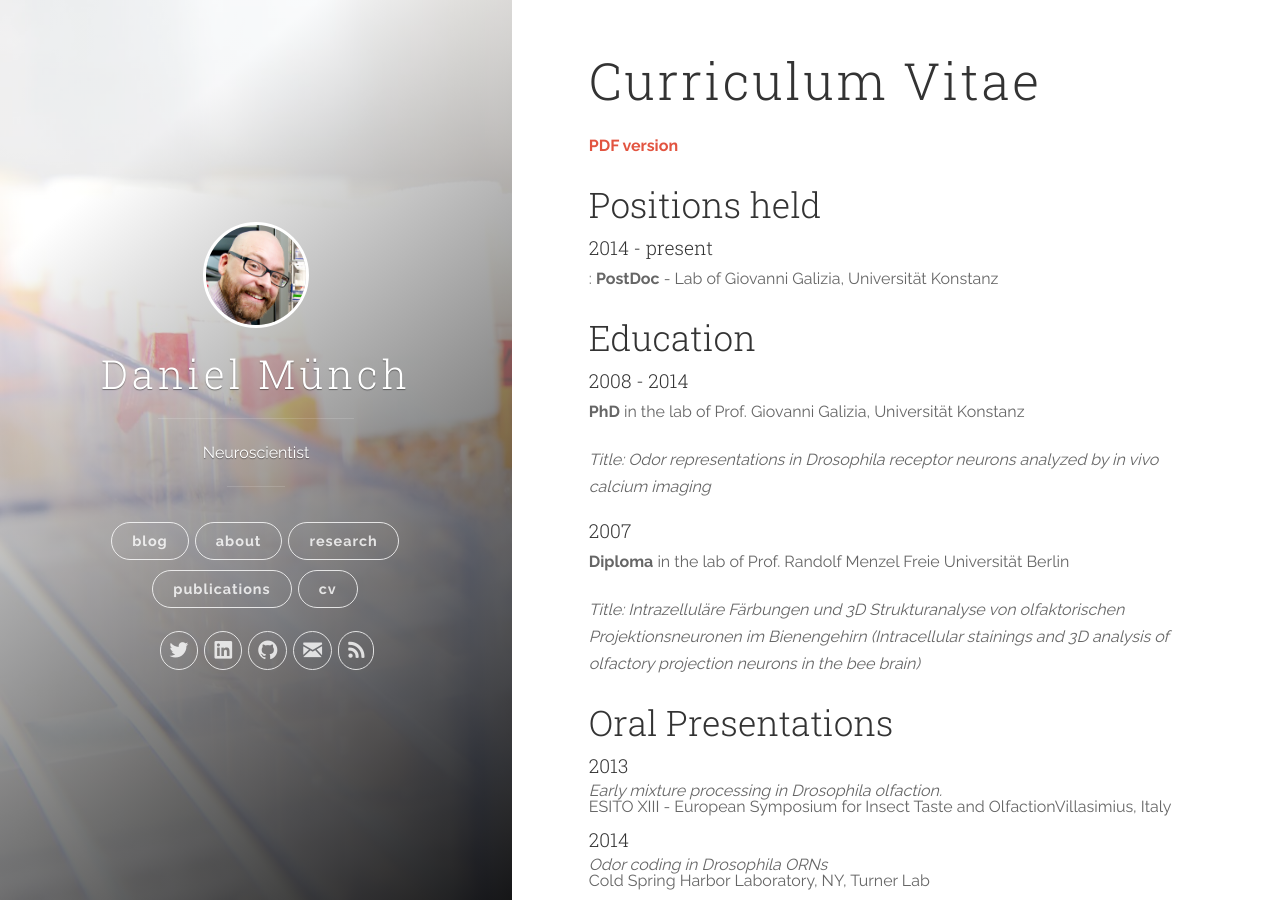
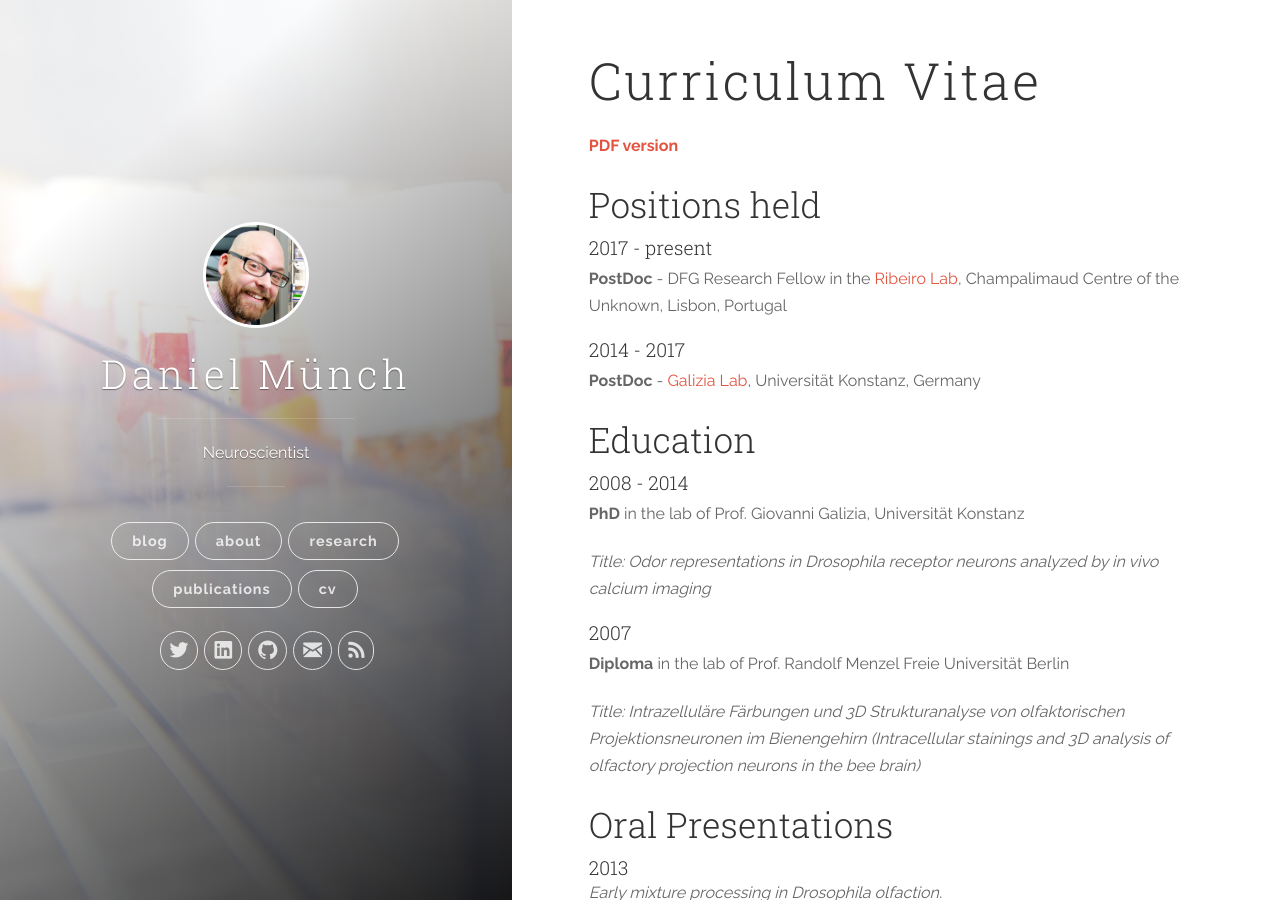
Before and after one commit to Dahaniel/dahaniel.github.io, a Jekyll site: the page built from cv.md, in a window 1280 px wide and 900 px high. Built offline with Jekyll 4.4.1, drawn with Linux system fonts in a browser that asks for light colours; nearby versions of some CDN libraries.

Commit message:
Update cv.md

```diff
--- a/cv.md
+++ b/cv.md
@@ -14,8 +14,11 @@ permalink: /cv
 
 ## Positions held
 
-#### 2014 - present
-: **PostDoc** - Lab of Giovanni Galizia, Universität Konstanz
+#### 2017 - present
+**PostDoc** - DFG Research Fellow in the [Ribeiro Lab](http://ribeirolab.org/), Champalimaud Centre of the Unknown, Lisbon, Portugal
+
+#### 2014 - 2017
+**PostDoc** - [Galizia Lab](http://neuro.uni-konstanz.de/), Universität Konstanz, Germany
 
 
 ## Education
```
